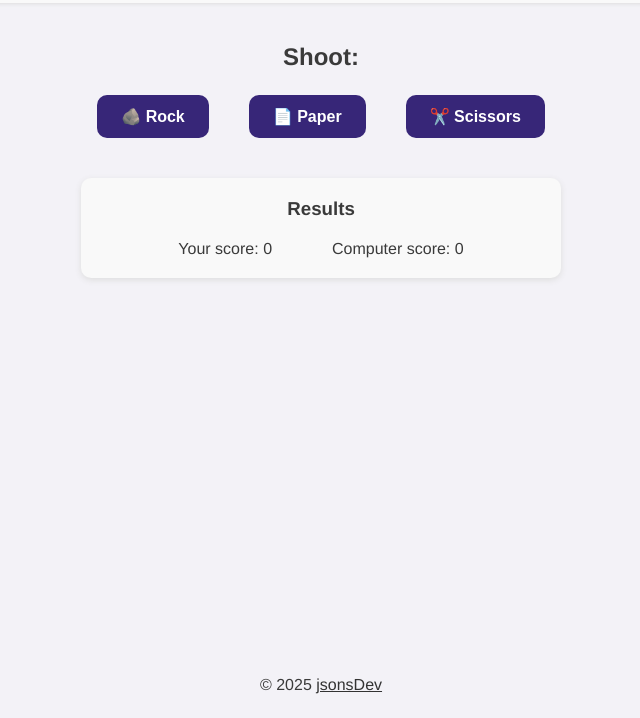
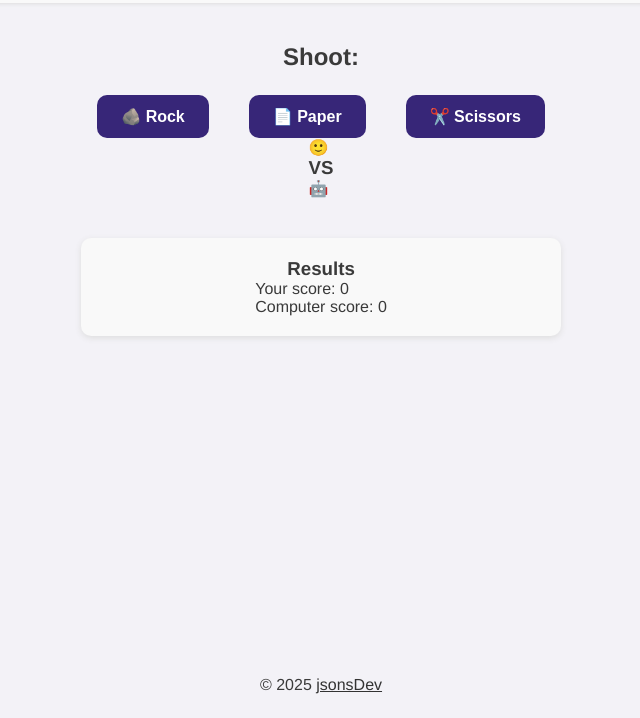
Before and after one commit to jsonsDev/rock-paper-scissors, a plain HTML site: page index.html in a window 1280 px wide. Shown: the part 82-800 px from the top of the page, without its empty margins (319-959 px from the left). Drawn offline with Linux system fonts and the light colour scheme.

Commit message:
Add section to display round choices.

```diff
--- a/index.html
+++ b/index.html
@@ -21,9 +21,20 @@
     </div>
     </section>
     <section>
+        <div class="round-choices">
+        <div class="human-choice">
+            <p class="human-display">🙂</p>
+        </div>
+        <h3>VS</h3>
+        <div class="computer-choice">
+            <p class="computer-display">🤖</p>
+        </div>
+    </div>
+    </section>
+    <section>
     <div class="scoreboard-container">
         <h3 class="scoreboard-header">Results</h3>
-        <div class="score-tracking">
+        <div class="score-display">
         <p class="human-score">Your score: 0</p>
         <p class="computer-score">Computer score: 0</p>
         </div>
```
